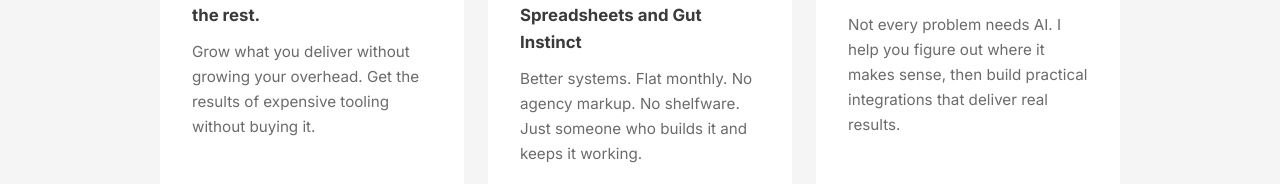
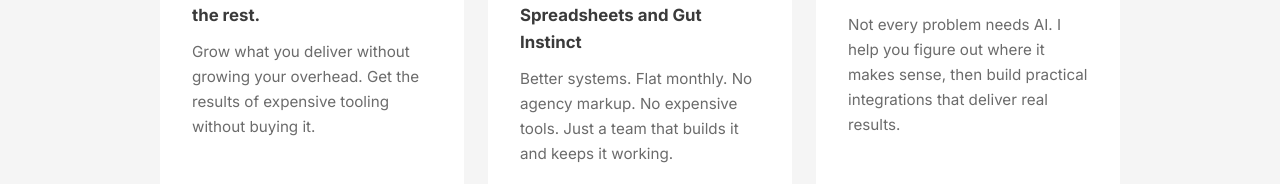
Before and after one commit to AaronHPerras/apx2digital, a React (Vite) app: page / in a window 1280 px wide. Shown: the part 768-952 px from the top of the page. Built offline with nearby package versions, Linux system fonts and the light colour scheme.

Commit message:
fix: Update body text in LandingPage component for clarity and engagement

```diff
--- a/src/components/LandingPage.tsx
+++ b/src/components/LandingPage.tsx
@@ -16,7 +16,7 @@ const values: { icon: string; title: string; body: React.ReactNode }[] = [
   {
     icon: '🛠️',
     title: 'Stop Running on Spreadsheets and Gut Instinct',
-    body: 'Better systems. Flat monthly. No agency markup. No shelfware. Just someone who builds it and keeps it working.'
+    body: 'Better systems. Flat monthly. No agency markup. No expensive tools. Just a team that builds it and keeps it working.'
   },
   {
     icon: '🤖',
```
